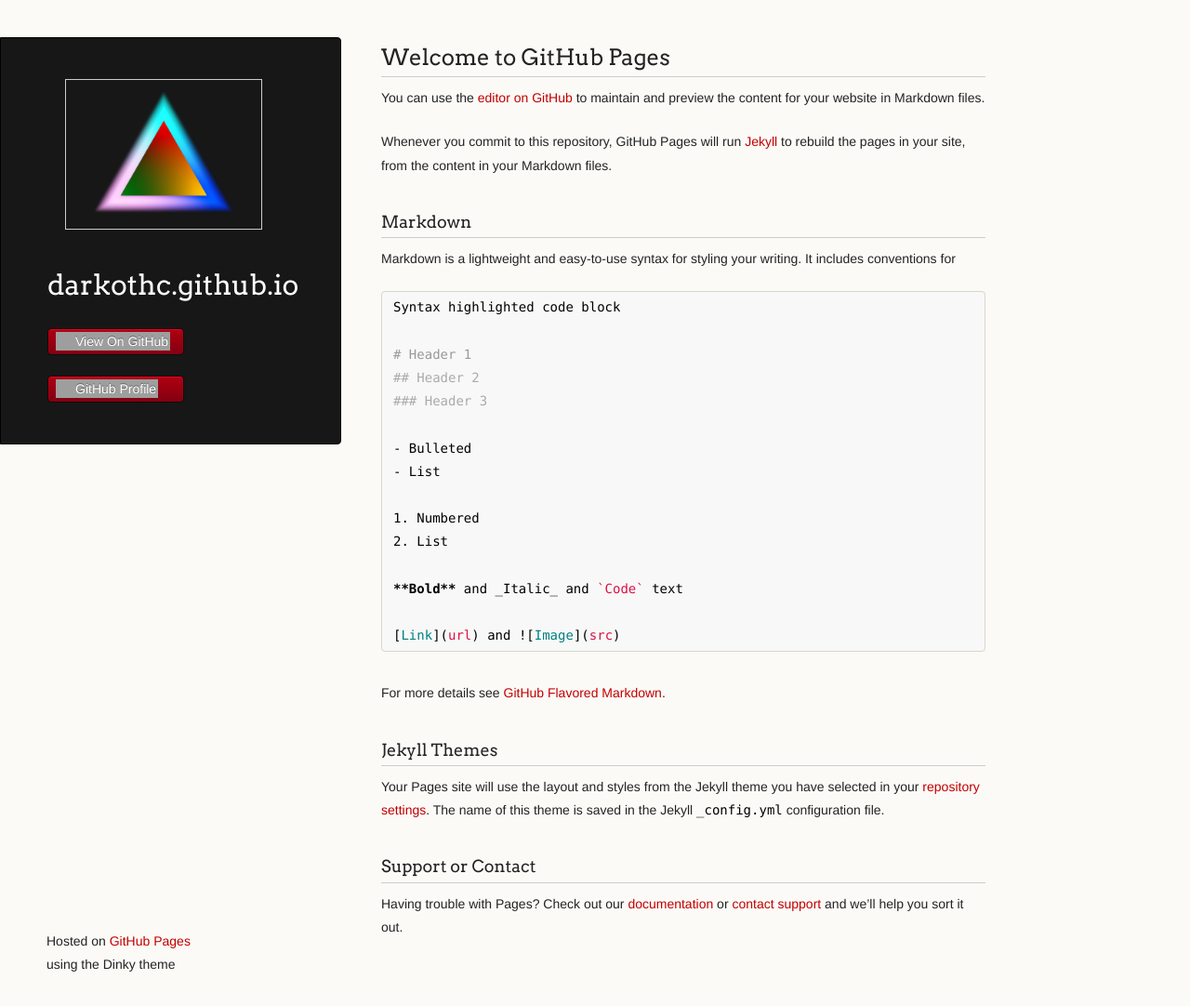
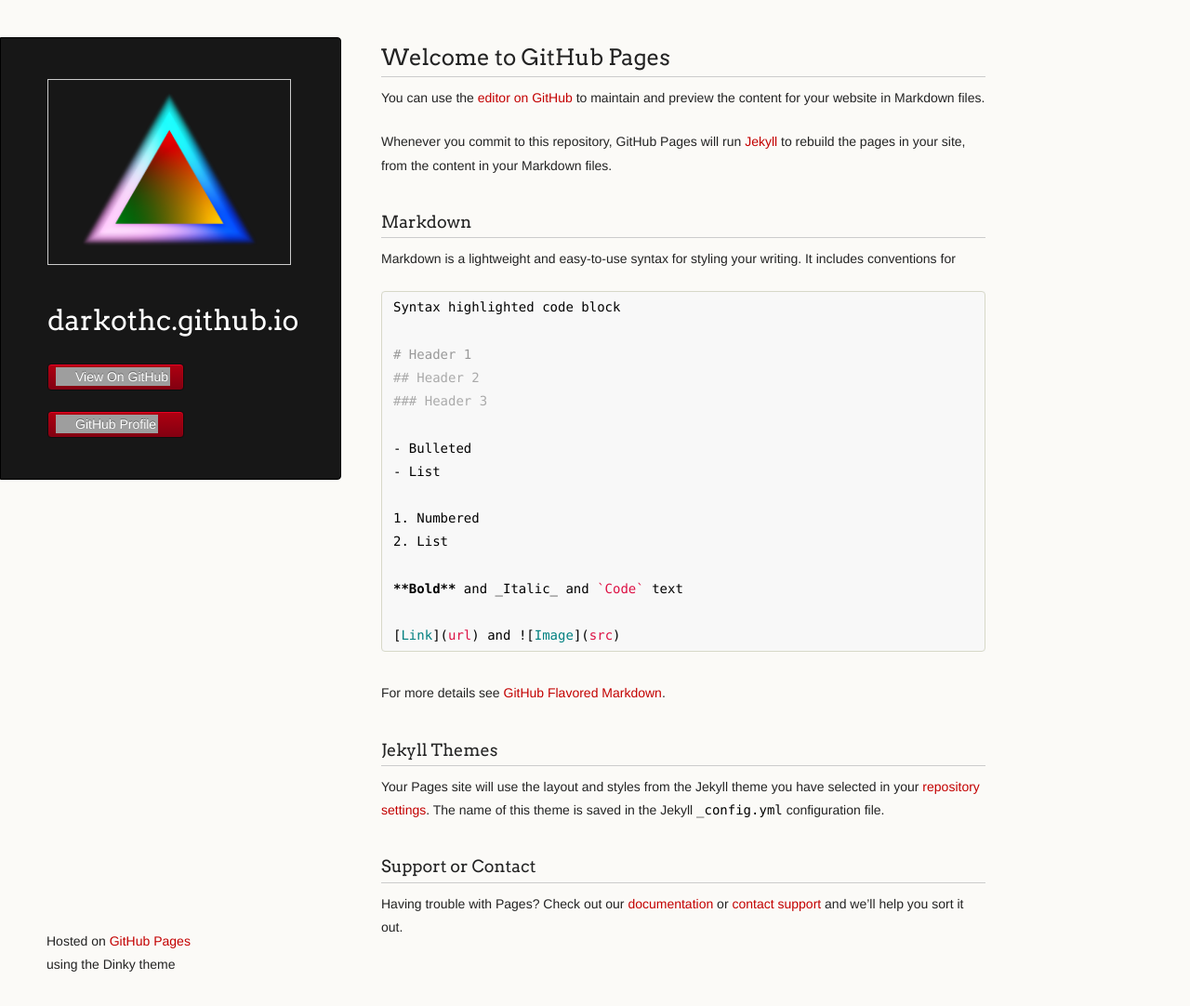
Before and after one commit to darkothc/darkothc.github.io, a Jekyll site: the page built from README.md, in a window 1280 px wide and 1082 px high. Shown: the whole window at 93% size. Built offline with Jekyll 4.4.1, drawn with Linux system fonts in a browser that asks for light colours; our own code applies the rules of GitHub Pages for plain Markdown files; a script that is not in the unit is left out; the repository's description, which GitHub fills in, is left out; grey boxes are pictures that could not be loaded.

Commit message:
Update default.html

```diff
--- a/_layouts/default.html
+++ b/_layouts/default.html
@@ -1,5 +1,5 @@
 <!doctype html>
-<html lang="{{ site.lang | default: "en-US" }}">
+<html lang="{{ site.lang | default: "en-GB" }}">
   <head>
     <meta charset="utf-8">
     <meta http-equiv="X-UA-Compatible" content="chrome=1">
@@ -15,8 +15,8 @@
   <body>
     <div class="wrapper">
       <header>
-        <div align="center" style="position:static; height: 100%; width: 100%; top:0;left 0;">
-        <img src="images/logo_alpha1.png" style="width: 80%; max-width: 300px;">
+        <div align="left" style="position:static; height: 100%; width: 100%; top:0;left 0;">
+        <img src="images/logo_alpha1.png" style="width: 100%; max-width: 300px;">
         </div>
         <h1 class="header">{{ site.title | default: site.github.repository_name }}</h1>
         <p class="header">{{ site.description | default: site.github.project_tagline }}</p>
```
